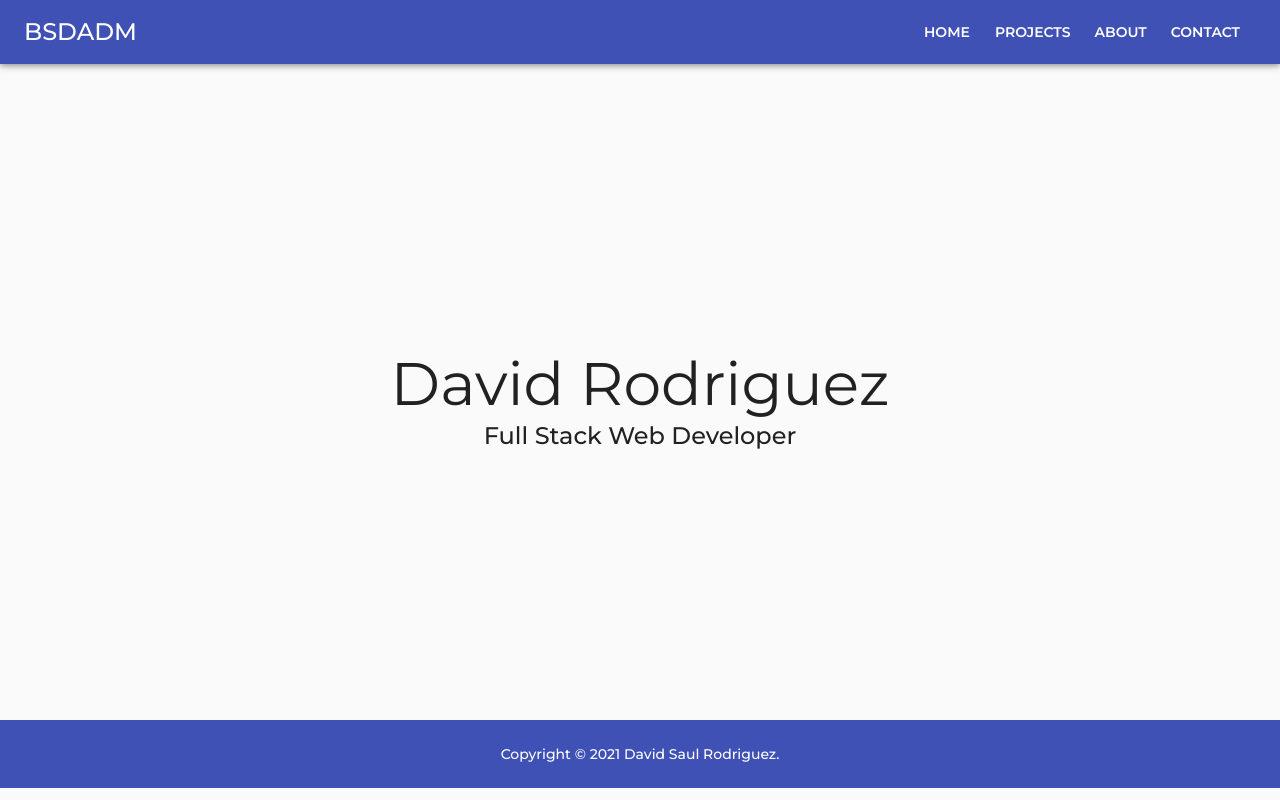
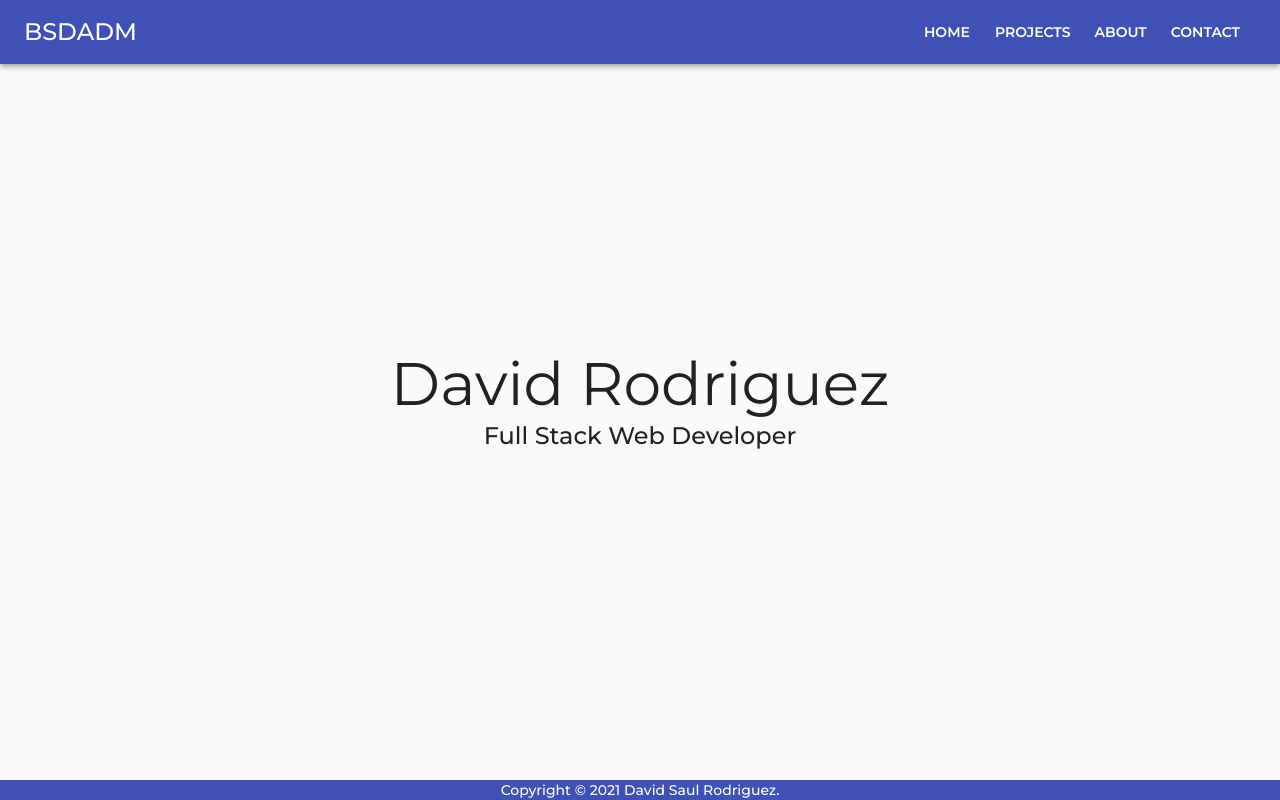
Before and after one commit to davidsaulrodriguez/davidsaulrodriguez.github.io, a React (Create React App) app: page / in a window 1280 px wide. Built offline with nearby package versions, Linux system fonts and the light colour scheme.

Commit message:
fix unwanted padding on footer

```diff
--- a/src/components/Footer/styles.js
+++ b/src/components/Footer/styles.js
@@ -2,7 +2,10 @@ import { makeStyles } from '@material-ui/core/styles';
 
 const useStyles = makeStyles((theme) => ({
   footer: {
-    padding: theme.spacing(3),
+    padding: theme.spacing(0, 3),
+    position: 'fixed',
+    bottom: 0,
+    width: '100%',
     textAlign: 'center',
     marginTop: 'auto',
     color: 'white',
```
